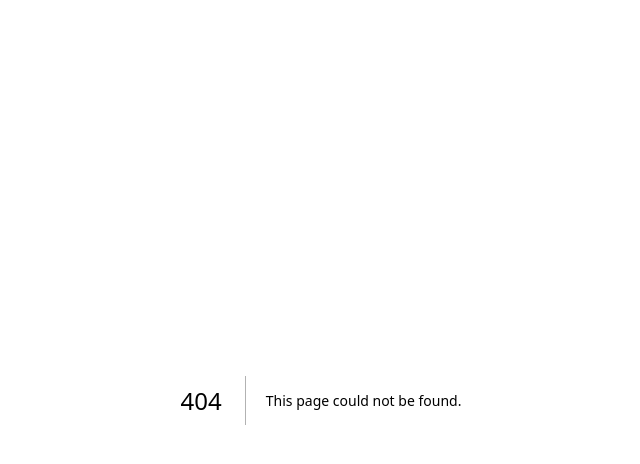
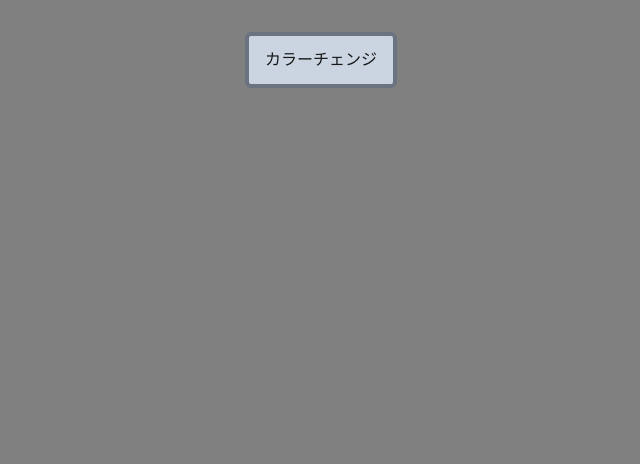
Before and after one commit to kame82/react-begin, a Next.js app: page /color-change in a window 1280 px wide. Before the commit this address had no page. Shown: the top 464 px of the page, without its empty margins (319-959 px from the left). Built offline with nearby package versions, Linux system fonts and the light colour scheme.

Commit message:
色変更機能の実装

```diff
--- /dev/null
+++ b/app/(main)/color-change/customHook.ts
@@ -0,0 +1,32 @@
+import { useState } from "react";
+export const colors = [
+  "lightblue",
+  "cyan",
+  "pink",
+  "red",
+  "indigo",
+  "green",
+  "slate",
+  "orange",
+  "yellow",
+  "purple",
+];
+
+type ColorChangeHook = () => {
+  color: string;
+  handleColorChange: () => void;
+};
+
+export const useColorChangeText: ColorChangeHook = () => {
+  const [color, setColor] = useState("gray");
+
+  const handleColorChange = () => {
+    const randomColor = colors[Math.floor(Math.random() * colors.length)];
+    setColor(randomColor);
+  };
+
+  return {
+    color,
+    handleColorChange,
+  };
+};
--- /dev/null
+++ b/app/(main)/color-change/page.tsx
@@ -0,0 +1,22 @@
+"use client";
+
+import { NextPage } from "next";
+import { useColorChangeText } from "./customHook";
+
+const ButtonColorChange: NextPage = () => {
+  const { color, handleColorChange } = useColorChangeText();
+  return (
+    <div className="h-screen pt-8" style={{ backgroundColor: color }}>
+      <div className="flex justify-center">
+        <button
+          onClick={handleColorChange}
+          className="border-4 border-gray-500 bg-slate-300 px-4 py-3 rounded-md"
+        >
+          カラーチェンジ
+        </button>
+      </div>
+    </div>
+  );
+};
+
+export default ButtonColorChange;
--- a/app/page.tsx
+++ b/app/page.tsx
@@ -47,6 +47,14 @@ export default function Home() {
               3 Realtime Text
             </div>
           </Link>
+          <Link href="/color-change">
+            <div
+              className="border-2 border-gray-500 rounded-lg bg-green-300 hover:bg-green-400
+            px-6 py-4 text-center shadow-lg transition-colors duration-300 cursor-pointer"
+            >
+              4 Change Color
+            </div>
+          </Link>
         </div>
       </div>
     </div>
```
